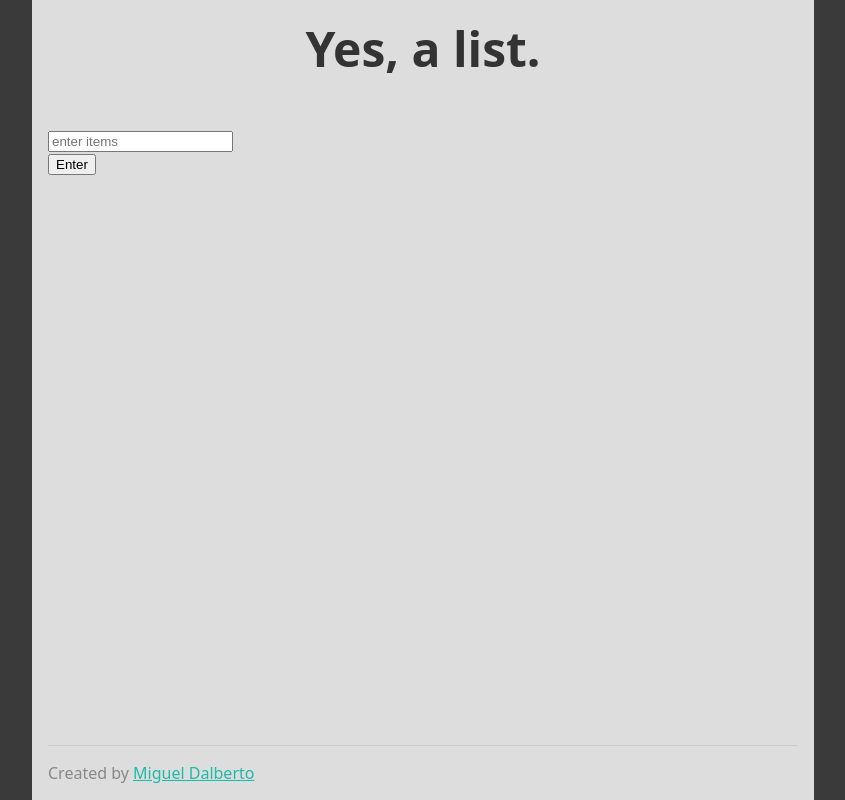
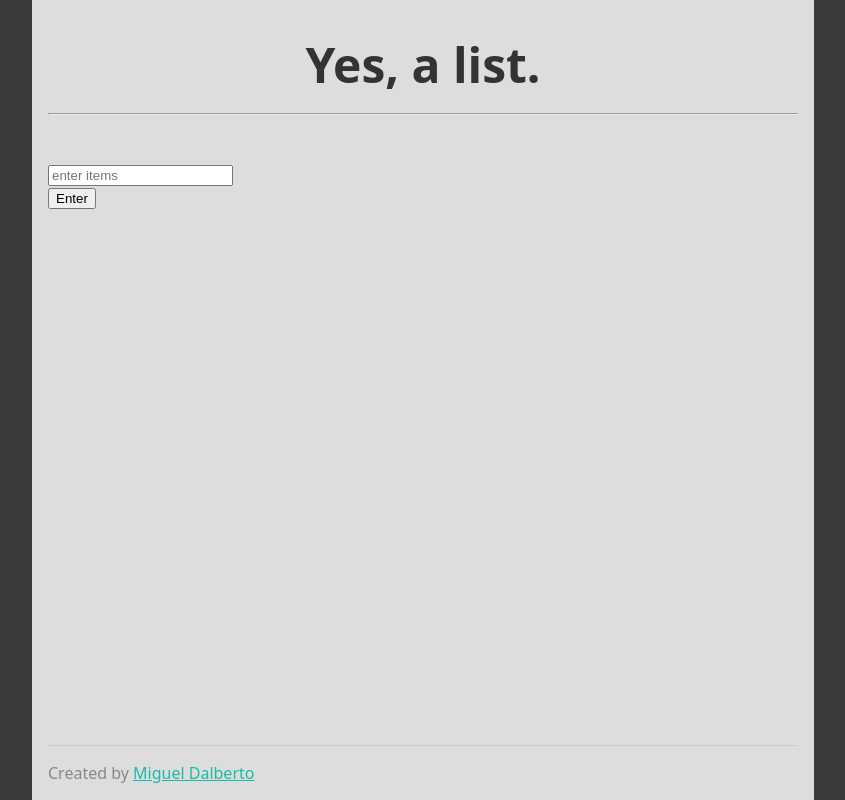
Before and after one commit to miguelDalberto/listy-list, a plain HTML site: page index.html in a window 1280 px wide. Shown: the whole page, without its empty margins (217-1062 px from the left). Drawn offline with Linux system fonts and the light colour scheme.

Commit message:
add header

```diff
--- a/index.html
+++ b/index.html
@@ -11,7 +11,11 @@
 <body>
   <div class="main">
 
-    <h1>Yes, a list.</h1>
+    <header>
+      <h1>Yes, a list.</h1>
+      <hr>
+    </header>
+
     <input type="text" placeholder="enter items" id="userinput"><br>
     <button id="enter">Enter</button>
 
--- a/style.css
+++ b/style.css
@@ -26,14 +26,17 @@ footer {
   padding: 16px 0;
 }
 
-h1 {
-  font-size: 3em;
-  margin-bottom: 16px;
+header {
   margin-top: 16px;
   margin-bottom: 48px;
   text-align: center;
 }
 
+h1 {
+  font-size: 3em;
+  margin-bottom: 16px;
+}
+
 a {
   color: #1abbaa
 }
```
